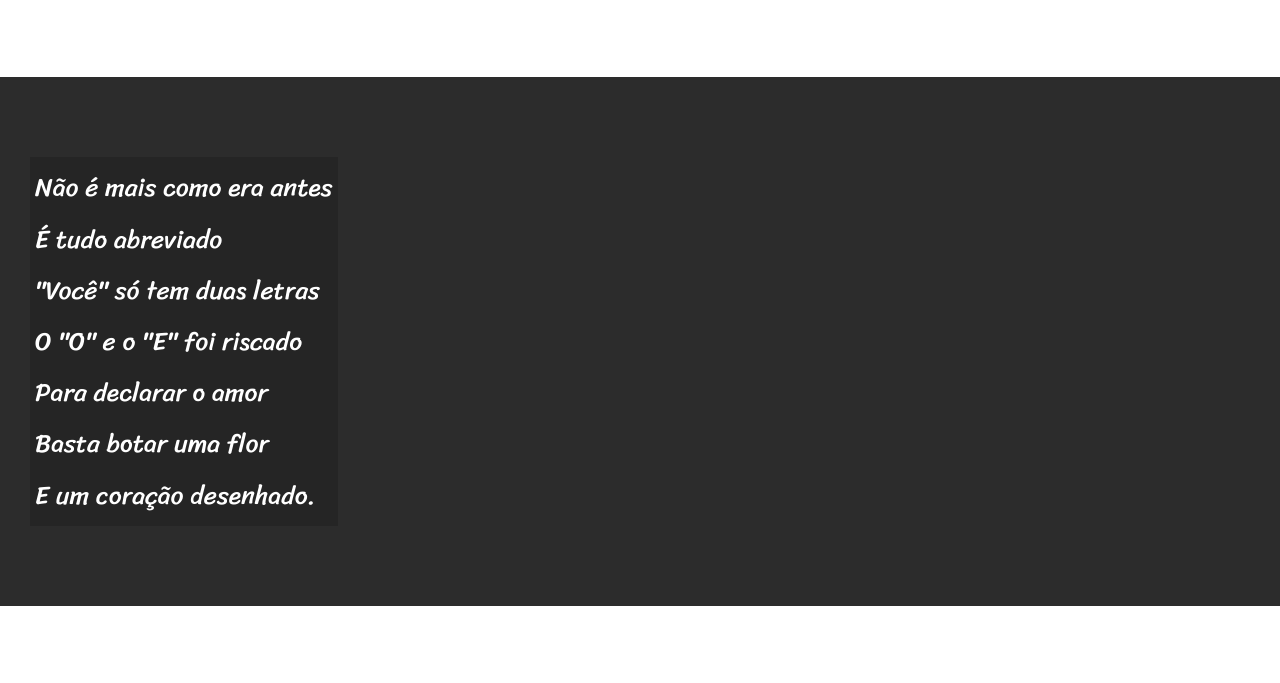
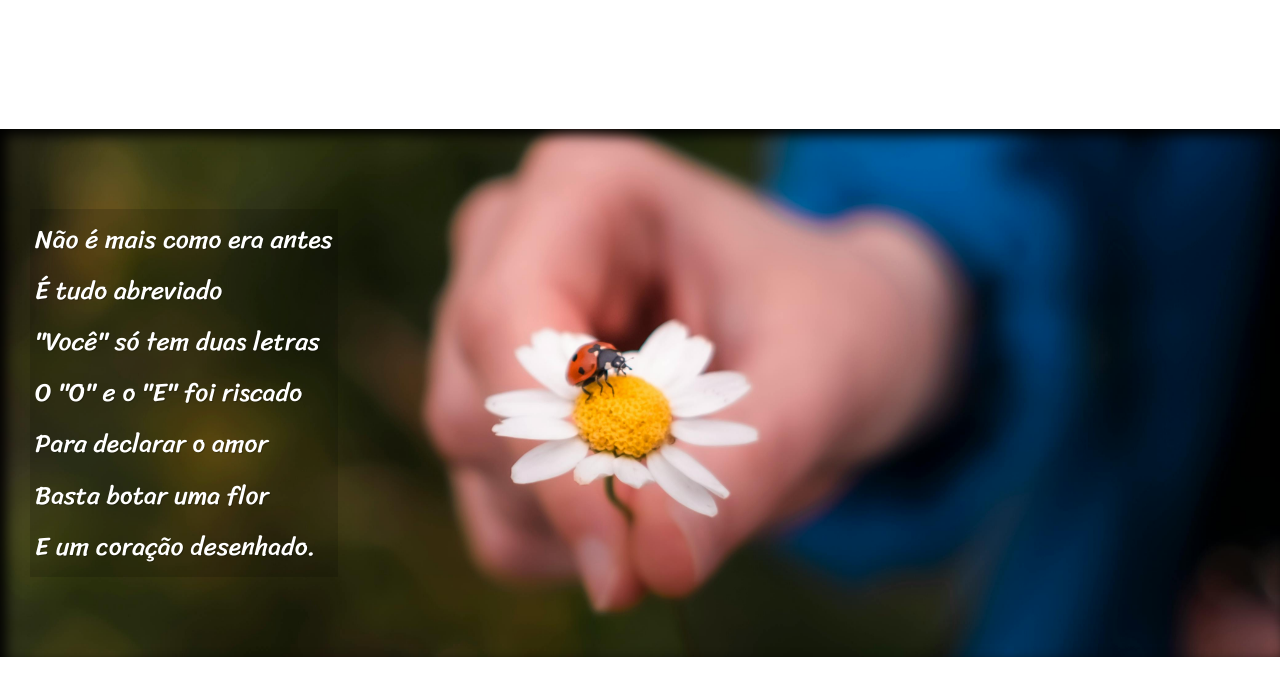
Before and after one commit to wallaceespy/Cordel, a plain HTML site: page index.htm in a window 1280 px wide. Shown: the part 701-1384 px from the top of the page. Drawn offline with Linux system fonts and the light colour scheme.

Commit message:
segundo commit
novos commits e imagens

```diff
--- a/estilo/style.css
+++ b/estilo/style.css
@@ -49,6 +49,10 @@ header a:hover, footer a:hover {
     text-decoration: underline; /* ao passar o mouse em cima fica sublinhado*/
 }
 
+section > p {
+    padding-bottom: 2em;
+}
+
 section { /*configuração geral section*/
     padding-top: 10vh; /*10% da altura da tela*/
     padding-bottom: 10vh;
@@ -66,12 +70,29 @@ section.normal {
 section.imagem {
     background-color: rgb(44, 44, 44);
     color: white;
+    box-shadow: inset 6px 6px 13px 0px black; /* sombra para dentro*/
+    background-attachment: fixed; /* efeito paralax*/
+
 }
 
 section.imagem > p {
     display: inline-block; /* vai  se adaptar ao tamanho do conteudo*/
     padding: 5px;
     background-color: rgba(0, 0, 0, 0.158);
+    text-shadow: 1px 1px 0px rgba(0, 0, 0, 0.219);
+
+}
+
+section#img01 {
+    background-image: url('../imagens/joaninha2.jpg');
+    background-position: center center;
+    background-size: cover;
+}
+
+section#img02 {
+    background-image: url('../imagens/livro\ 3.jpg');
+    background-image: center center;
+    background-size: cover;
 }
 
 footer {
--- a/index.htm
+++ b/index.htm
@@ -28,7 +28,7 @@
 
 
 
-    <section class="imagem">
+    <section class="imagem" id="img01">
         <p>
             Não é mais como era antes<br>
             É tudo abreviado<br>
@@ -65,7 +65,7 @@
 
 
 
-    <section class="imagem">
+    <section class="imagem" id="img02">
         <p>
             Tenho saudade das cartas<br>
             Escritas com a própria mão<br>
```
Also changed, not shown: imagens/._background001.jpg (deleted), imagens/._background002.jpg (deleted), imagens/joaninha2.jpg (added), imagens/livro 3.jpg (added).
